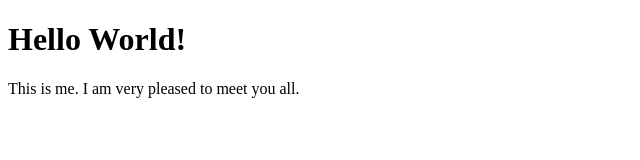
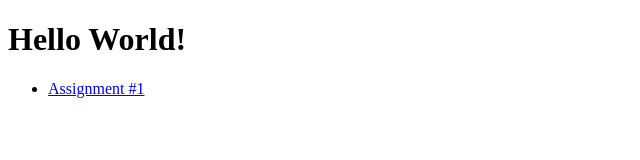
Before and after one commit to rpulumo/rpulumo.github.io, a plain HTML site: page index.html in a window 1280 px wide. Shown: the whole page, without its empty margins (0-640 px from the left). Drawn offline with Linux system fonts and the light colour scheme.

Commit message:
Submit homework1

```diff
--- a/index.html
+++ b/index.html
@@ -8,7 +8,10 @@
 </head>
 <body>
   <h1> Hello World!</h1>
+  <ul>
+    <li>
+      <a href="homework1/index.html">Assignment #1</a>
+    </li>
+  </ul>
 
-  <p>This is me. I am very pleased to meet you all.</p>
-</body>
 </html>
```
